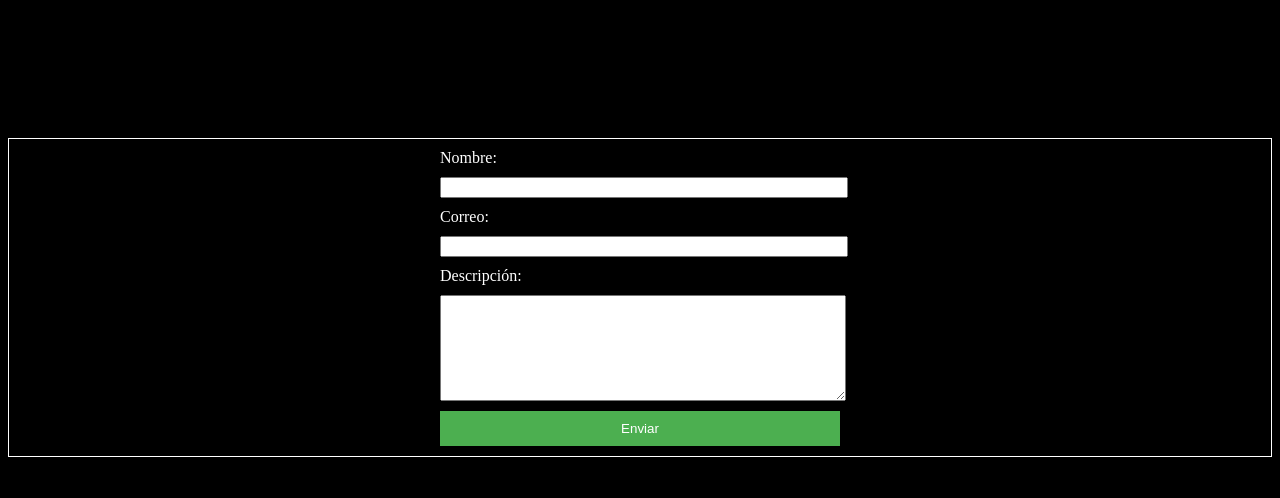
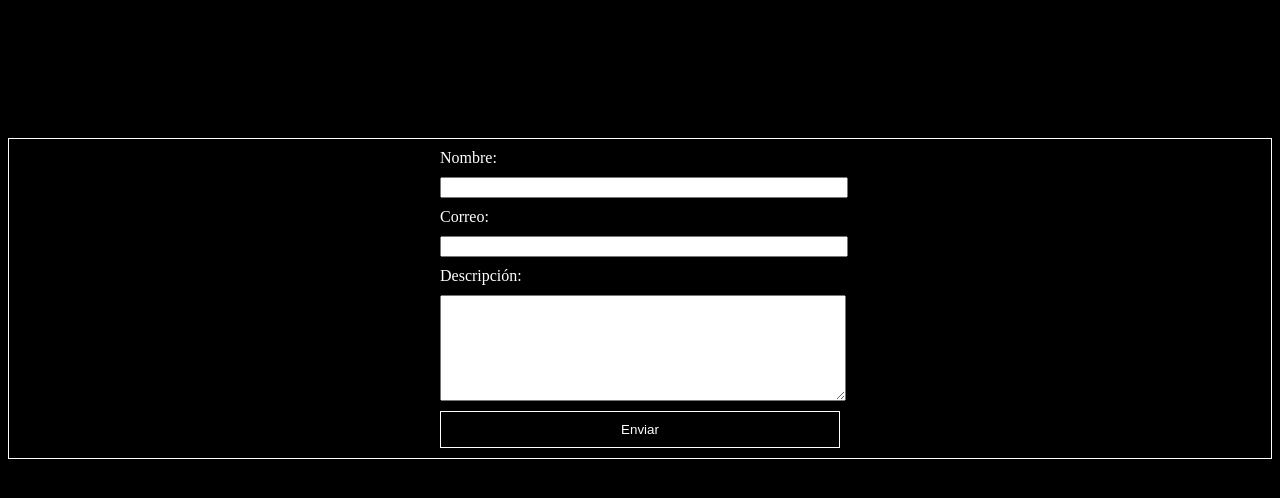
Before and after one commit to NainIglesias/DEV4.1UX, a plain HTML site: page contact.html in a window 1280 px wide. Shown: the part 90-588 px from the top of the page. Drawn offline with Linux system fonts and the light colour scheme.

Commit message:
animacion boton

```diff
--- a/contact.html
+++ b/contact.html
@@ -72,7 +72,7 @@
         <label for="descripcion">Descripción:</label>
         <textarea id="descripcion" name="descripcion" required></textarea>
 
-        <button type="submit">Enviar</button>
+        <button class="boton-enviar"submit">Enviar</button>
       </form>
     </div>
 
--- a/styles/sizes.css
+++ b/styles/sizes.css
@@ -120,12 +120,28 @@ textarea {
 
 button {
     padding: 10px;
-    background-color: #4CAF50;
-    color: #fff;
-    border: none;
+    background-color: black;
+    color: white;
+    border: 1px solid white;
     cursor: pointer;
     width: 100%;
-}
+    }
+
+    button:hover{
+        animation: parpadeo 1s infinite;
+
+    }
+    @keyframes parpadeo {
+      0% {
+        opacity: 1;
+      }
+      50% {
+        opacity: 0.5;
+      }
+      100% {
+        opacity: 1;
+      }
+    }
 
 
 #navigation {
```
Also changed, not shown: styles/darkStyles.css (line endings or trailing spaces).
